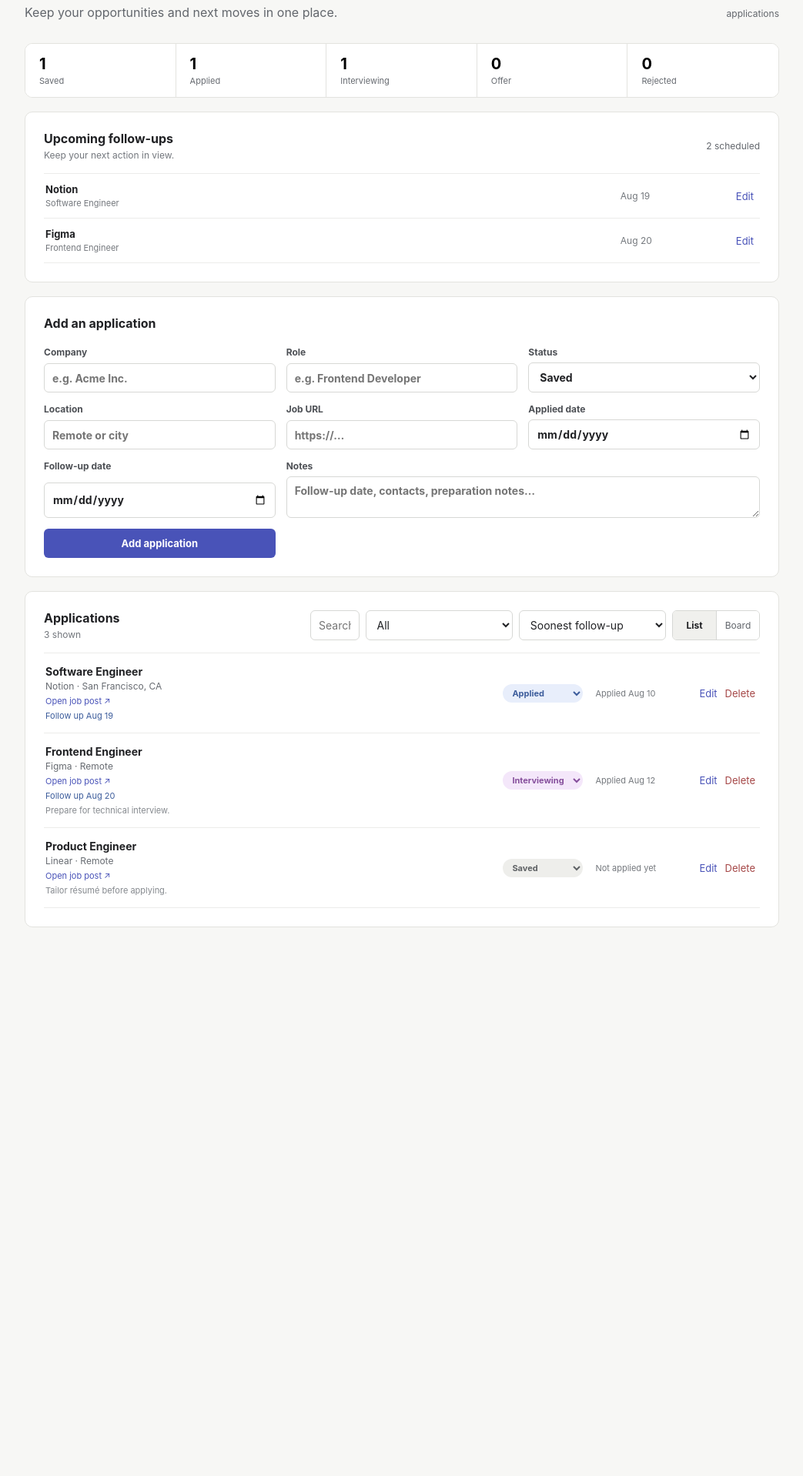
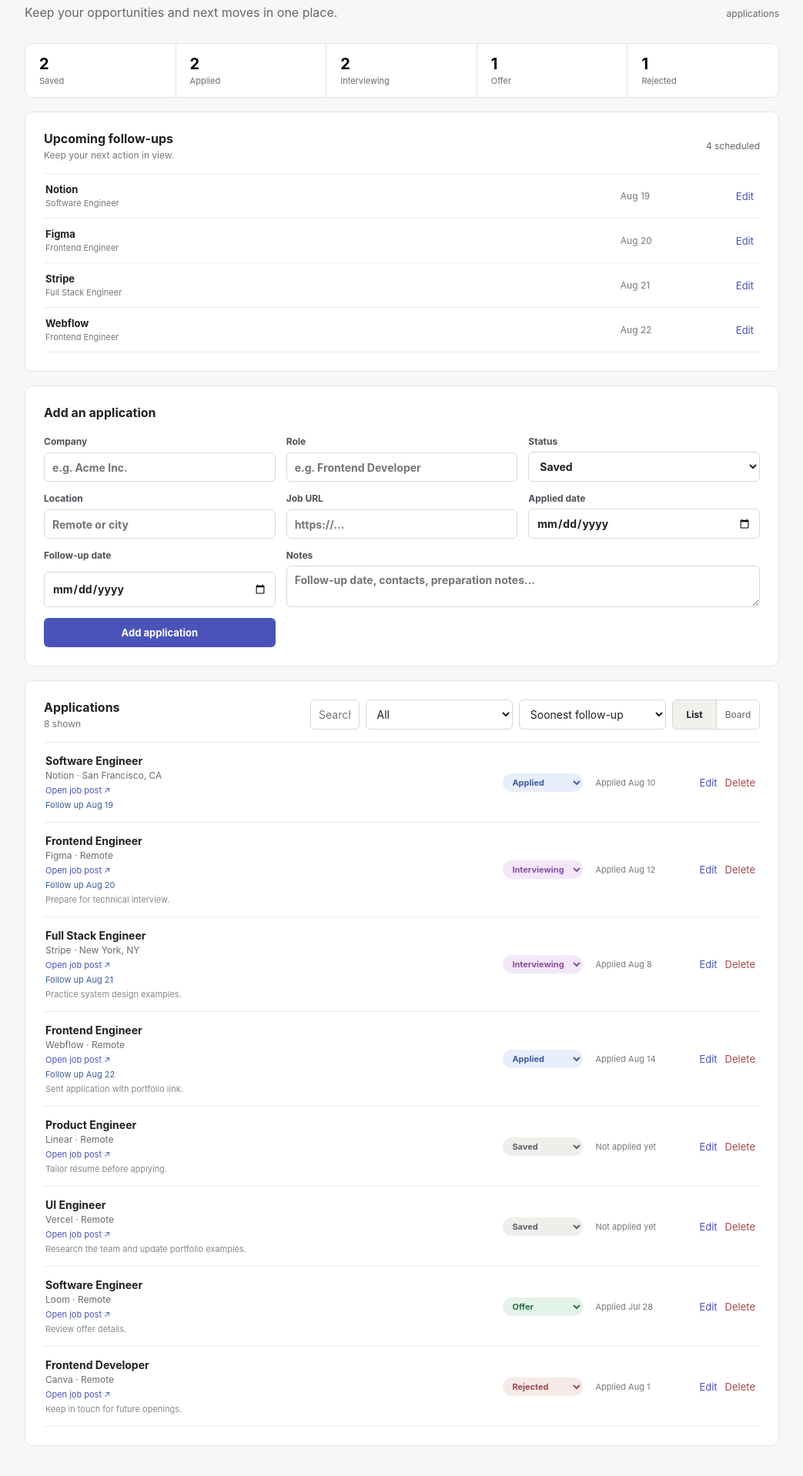
Before and after one commit to MykeRam/nextstep, a React (Vite) app: page / in a window 1280 px wide. Shown: the part 98-2016 px from the top of the page at 77% size, without its empty margins (118-1161 px from the left). Before the commit the page ends 1401 px from the top, so only its background shows below. Built offline with nearby package versions, Linux system fonts and the light colour scheme.

Commit message:
Add sample job applications

```diff
--- a/src/App.tsx
+++ b/src/App.tsx
@@ -58,6 +58,61 @@ const starterApplications: Application[] = [
     appliedDate: '',
     followUpDate: '',
     notes: 'Tailor résumé before applying.',
+  },
+  {
+    id: '4',
+    company: 'Vercel',
+    role: 'UI Engineer',
+    status: 'Saved',
+    location: 'Remote',
+    jobUrl: 'https://vercel.com/careers',
+    appliedDate: '',
+    followUpDate: '',
+    notes: 'Research the team and update portfolio examples.',
+  },
+  {
+    id: '5',
+    company: 'Webflow',
+    role: 'Frontend Engineer',
+    status: 'Applied',
+    location: 'Remote',
+    jobUrl: 'https://webflow.com/careers',
+    appliedDate: '2026-08-14',
+    followUpDate: '2026-08-22',
+    notes: 'Sent application with portfolio link.',
+  },
+  {
+    id: '6',
+    company: 'Stripe',
+    role: 'Full Stack Engineer',
+    status: 'Interviewing',
+    location: 'New York, NY',
+    jobUrl: 'https://stripe.com/jobs',
+    appliedDate: '2026-08-08',
+    followUpDate: '2026-08-21',
+    notes: 'Practice system design examples.',
+  },
+  {
+    id: '7',
+    company: 'Loom',
+    role: 'Software Engineer',
+    status: 'Offer',
+    location: 'Remote',
+    jobUrl: 'https://www.loom.com/careers',
+    appliedDate: '2026-07-28',
+    followUpDate: '',
+    notes: 'Review offer details.',
+  },
+  {
+    id: '8',
+    company: 'Canva',
+    role: 'Frontend Developer',
+    status: 'Rejected',
+    location: 'Remote',
+    jobUrl: 'https://www.canva.com/careers/',
+    appliedDate: '2026-08-01',
+    followUpDate: '',
+    notes: 'Keep in touch for future openings.',
   },
 ];
 
```
